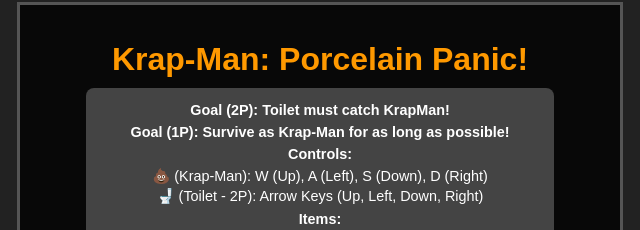
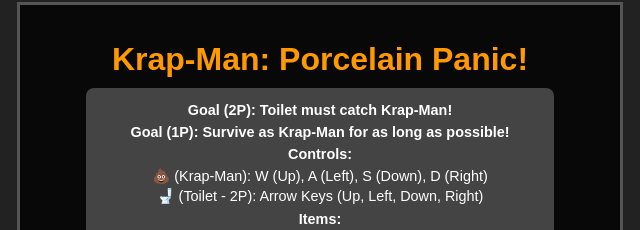
Before and after one commit to JoeAyre/PorcelainPanic, a plain HTML site: page index.html in a window 1280 px wide. Shown: the part 145-375 px from the top of the page, 320-960 px from the left. Drawn offline with Linux system fonts and the light colour scheme.

Commit message:
Update index.html

```diff
--- a/index.html
+++ b/index.html
@@ -1,4 +1,4 @@
-<!--MARSHALL - what are you nosing around in here for? KRAPMAN's comin' to get ya! -->
+<!--OI YOU! - what are you nosing around in here for? KRAPMAN's comin' to get ya! -->
 <!DOCTYPE html>
 <html lang="en">
 <head>
@@ -12,7 +12,7 @@
         <div id="start-screen">
             <h1>Krap-Man: Porcelain Panic!</h1>
             <div class="instructions">
-                <p><strong>Goal (2P):</strong> Toilet must catch KrapMan!</p>
+                <p><strong>Goal (2P):</strong> Toilet must catch Krap-Man!</p>
                 <p><strong>Goal (1P):</strong> Survive as Krap-Man for as long as possible!</p>
                 <p><strong>Controls:</strong></p>
                 <ul>
```
